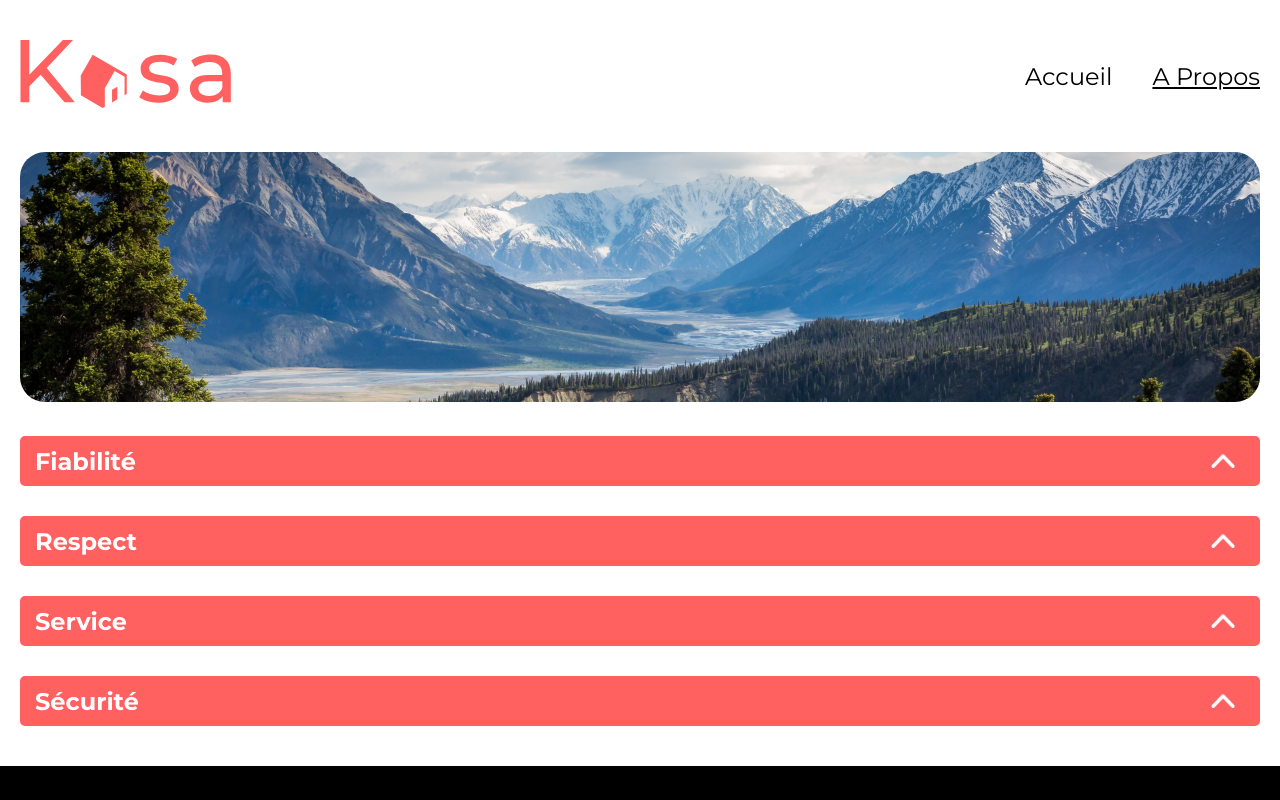
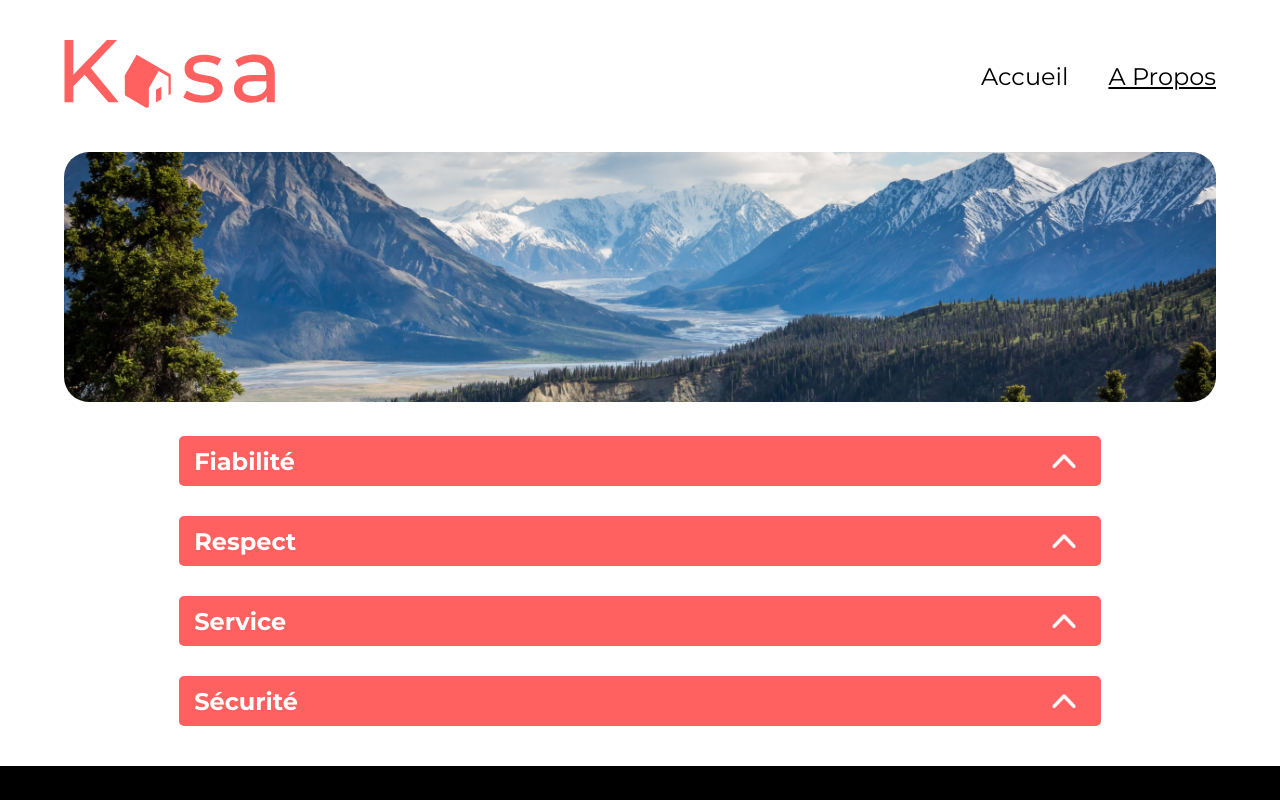
Before and after one commit to Harakt/projet8-kasa, a React (Vite) app: page /propos in a window 1280 px wide. Shown: the top 800 px of the page. Built offline with nearby package versions, Linux system fonts and the light colour scheme.

Commit message:
Changement Style Header Fiche Propos

```diff
--- a/src/components/Header/header.scss
+++ b/src/components/Header/header.scss
@@ -1,5 +1,5 @@
 .headerContainer {
-  max-width: 1240px;
+  width: 90%;
   margin: auto;
   padding: 40px 0px;
   display: flex;
--- a/src/pages/Fiche/fiche.scss
+++ b/src/pages/Fiche/fiche.scss
@@ -1,5 +1,5 @@
 .ficheContainer {
-  max-width: 1240px;
+  width: 90%;
   margin: auto;
   display: flex;
   flex-direction: column;
@@ -24,6 +24,13 @@
 .ficheLocation {
   font-size: 18px;
   color: black;
+  font-weight: bold;
+}
+
+.ficheHostContainer {
+  display: flex;
+  align-items: center;
+  gap: 10px;
 }
 
 .ficheHostName {
--- a/src/pages/Propos/propos.scss
+++ b/src/pages/Propos/propos.scss
@@ -1,10 +1,12 @@
 .proposContainer {
-  max-width: 1240px;
+  width: 90%;
   margin: auto;
   margin-bottom: 40px;
 }
 
 .proposDropdownContainer {
+  width: 80%;
+  margin: auto;
   display: flex;
   flex-direction: column;
   margin-top: 30px;
```
